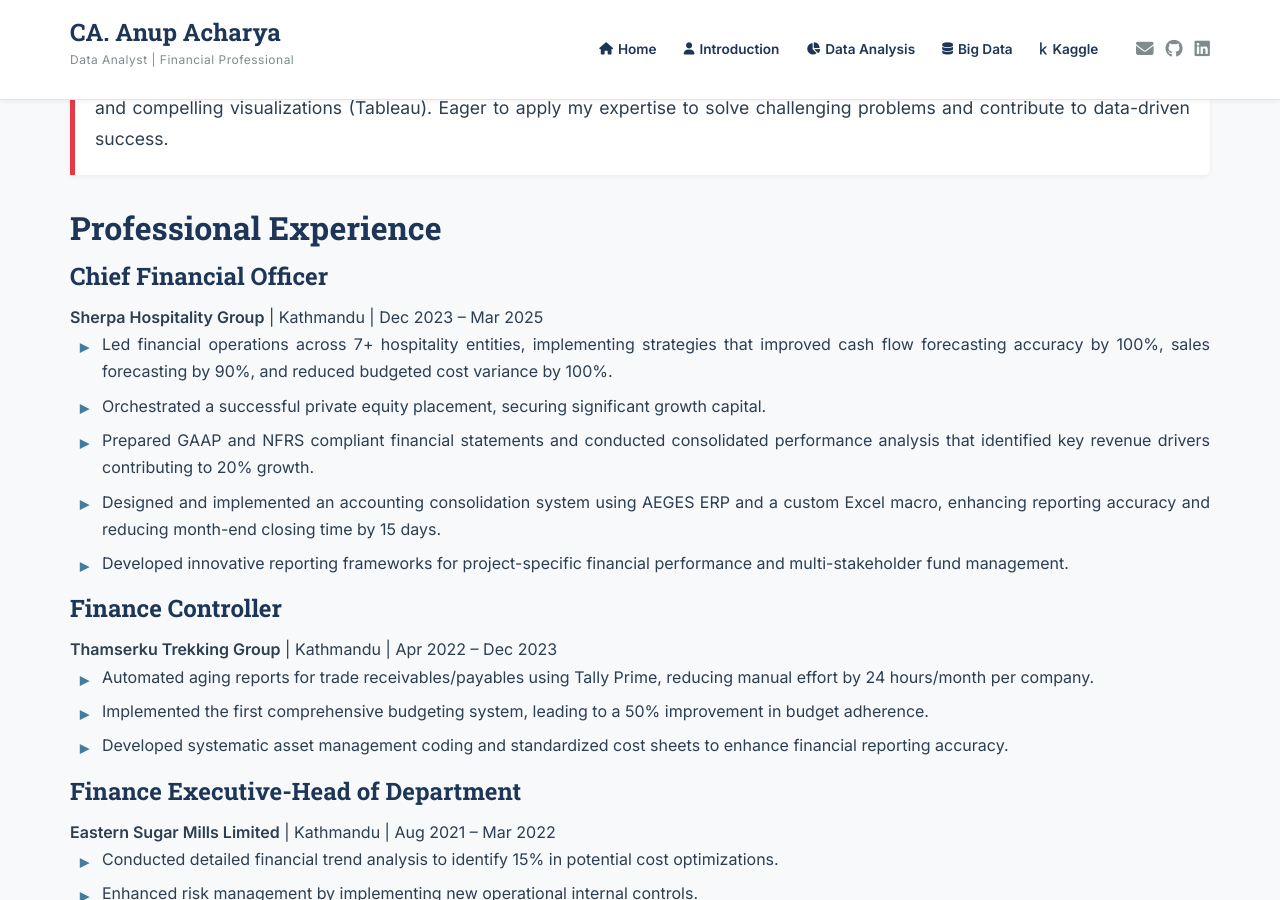
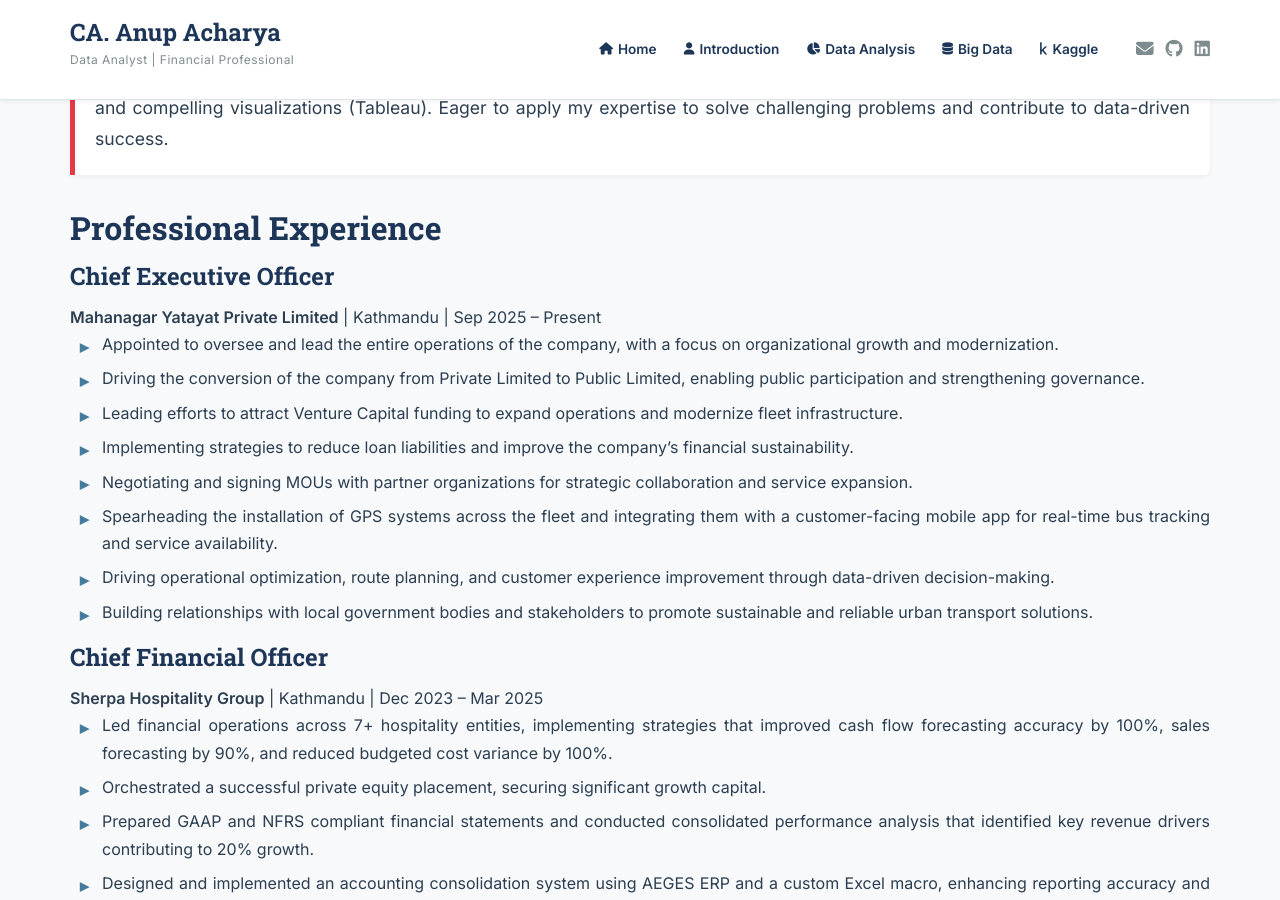
Before and after one commit to accuve/Portfolio, a Jekyll site: the page built from introduction.md, in a window 1280 px wide and 900 px high, scrolled down 363 px. Built offline with Jekyll 4.4.1, drawn with Linux system fonts in a browser that asks for light colours.

Commit message:
CEO of MYPT updated

```diff
--- a/introduction.md
+++ b/introduction.md
@@ -25,6 +25,20 @@
 </p>
 
 ## Professional Experience
+### Chief Executive Officer
+<div class="experience-details">
+  <strong>Mahanagar Yatayat Private Limited</strong> | Kathmandu | Sep 2025 – Present
+</div>
+<ul>
+  <li>Appointed to oversee and lead the entire operations of the company, with a focus on organizational growth and modernization.</li>
+  <li>Driving the conversion of the company from Private Limited to Public Limited, enabling public participation and strengthening governance.</li>
+  <li>Leading efforts to attract Venture Capital funding to expand operations and modernize fleet infrastructure.</li>
+  <li>Implementing strategies to reduce loan liabilities and improve the company’s financial sustainability.</li>
+  <li>Negotiating and signing MOUs with partner organizations for strategic collaboration and service expansion.</li>
+  <li>Spearheading the installation of GPS systems across the fleet and integrating them with a customer-facing mobile app for real-time bus tracking and service availability.</li>
+  <li>Driving operational optimization, route planning, and customer experience improvement through data-driven decision-making.</li>
+  <li>Building relationships with local government bodies and stakeholders to promote sustainable and reliable urban transport solutions.</li>
+</ul>
 
 ### Chief Financial Officer
 <div class="experience-details">
```
